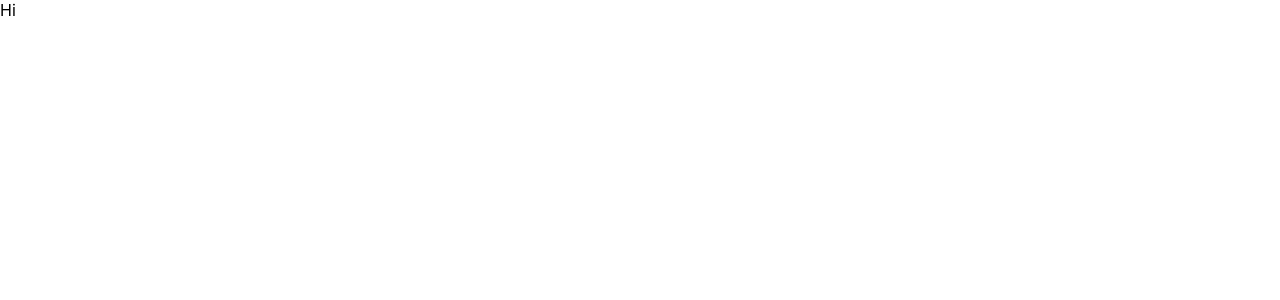
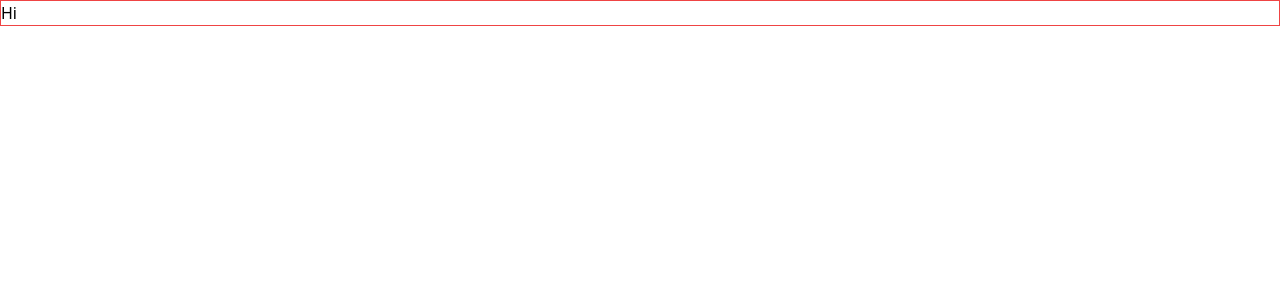
Before and after one commit to jgibo/github-battle-clone-typescript, a React (Create React App) app: page / in a window 1280 px wide. Shown: the top 300 px of the page. Built offline with nearby package versions, Linux system fonts and the light colour scheme.

Commit message:
tailwindcss configuration

```diff
--- /dev/null
+++ b/craco.config.js
@@ -0,0 +1,11 @@
+// craco.config.js
+module.exports = {
+   style: {
+      postcss: {
+         plugins: [
+            require('tailwindcss'),
+            require('autoprefixer'),
+         ],
+      },
+   },
+}
--- a/src/App.tsx
+++ b/src/App.tsx
@@ -1,6 +1,6 @@
 function App() {
   return (
-    <div>Hi</div>
+    <div className="border border-red-500">Hi</div>
   );
 }
 
--- a/src/index.css
+++ b/src/index.css
@@ -1,13 +1,3 @@
-body {
-  margin: 0;
-  font-family: -apple-system, BlinkMacSystemFont, 'Segoe UI', 'Roboto', 'Oxygen',
-    'Ubuntu', 'Cantarell', 'Fira Sans', 'Droid Sans', 'Helvetica Neue',
-    sans-serif;
-  -webkit-font-smoothing: antialiased;
-  -moz-osx-font-smoothing: grayscale;
-}
-
-code {
-  font-family: source-code-pro, Menlo, Monaco, Consolas, 'Courier New',
-    monospace;
-}
+@tailwind base;
+@tailwind components;
+@tailwind utilities;
--- /dev/null
+++ b/tailwind.config.js
@@ -0,0 +1,11 @@
+module.exports = {
+  purge: ['./src/**/*.{js,jsx,ts,tsx}', './public/index.html'],
+  darkMode: false, // or 'media' or 'class'
+  theme: {
+    extend: {},
+  },
+  variants: {
+    extend: {},
+  },
+  plugins: [],
+}
```
Also changed, not shown: package.json (+9 -3 lines), 1 other file (tests, documents, lock files or other folders).
